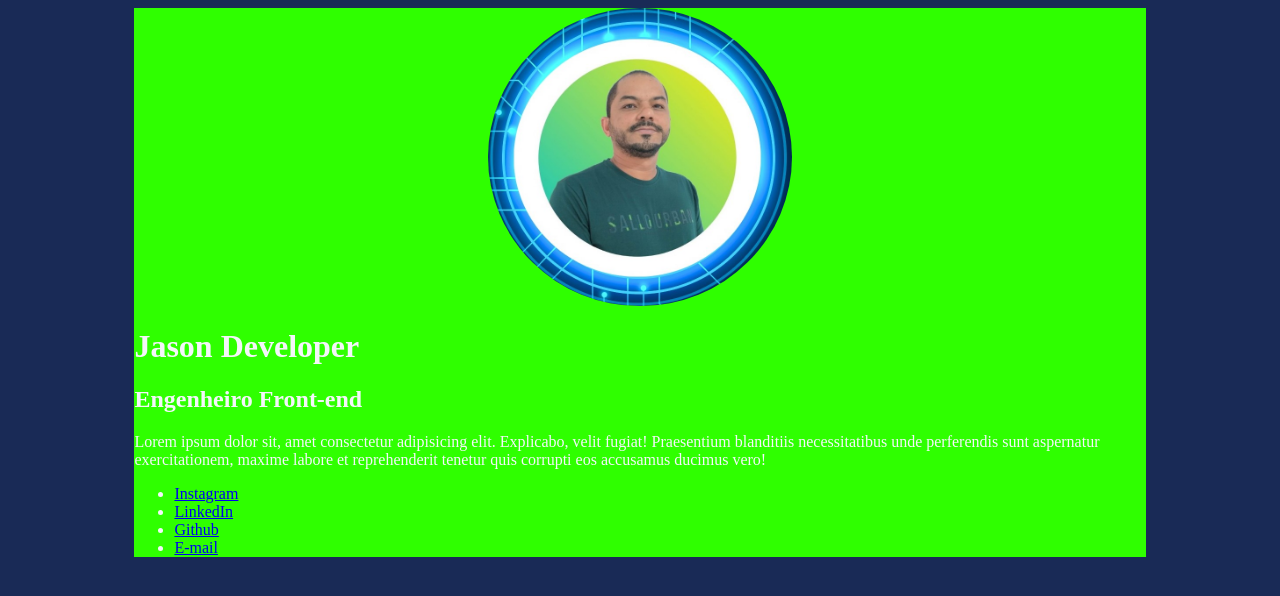
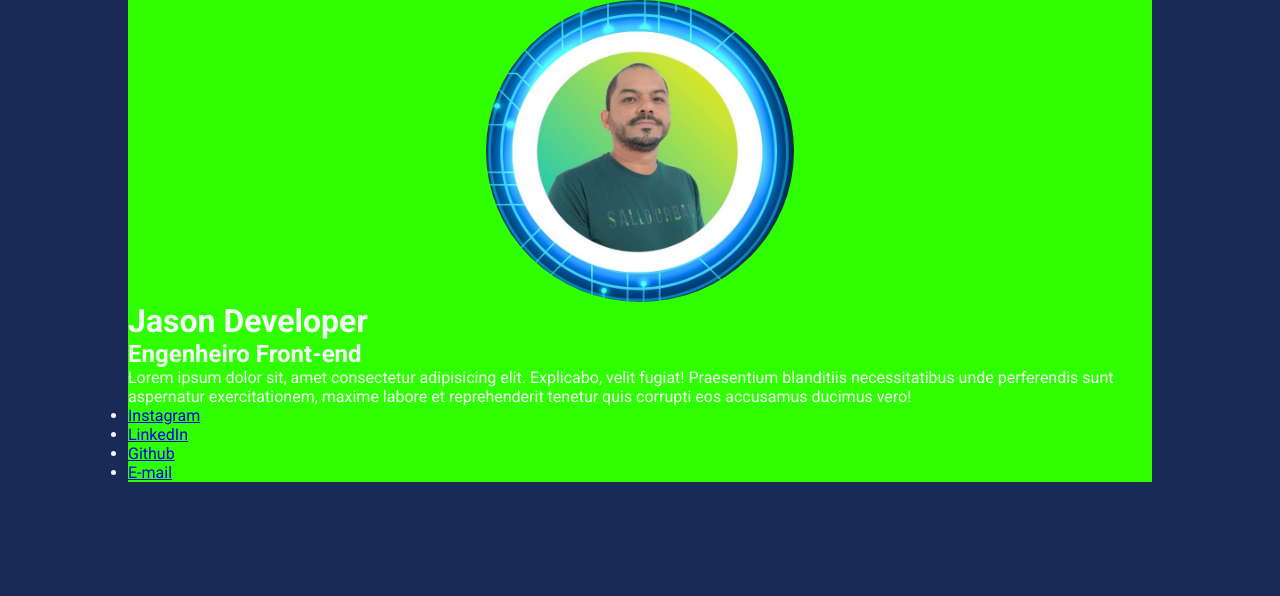
Before and after one commit to jasonrn36/curso-front-end, a website: page index.html in a window 1280 px wide. Drawn offline with nearby package versions, Linux system fonts and the light colour scheme; files that its build step writes are made by us from their sources.

Commit message:
createing reset page in main.less

```diff
--- a/src/styles/main.less
+++ b/src/styles/main.less
@@ -2,6 +2,13 @@
 @breakpointMobile: ~"(max-width: 767px)";
 @breakpointTablet: ~"(min-width: 768px) and (max-width: 1023px)";
 @breakpointDesktop: ~"(min-width: 1024px) and (max-width: 1920px)";
+
+* {
+  margin: 0;
+  padding: 0;
+  box-sizing: border-box;
+  font-family: "Roboto", sans-serif;
+}
 
 body {
     background-color: @colorBackgound;
```
